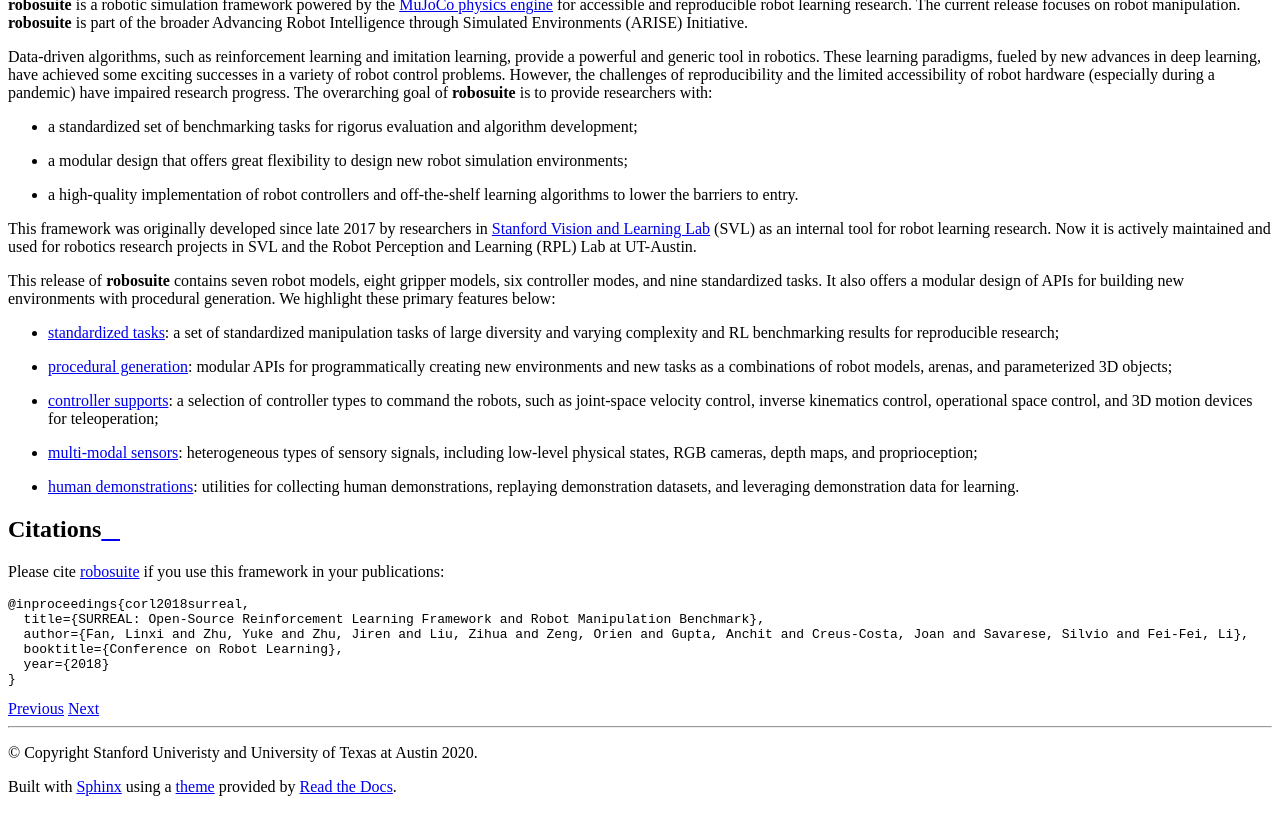
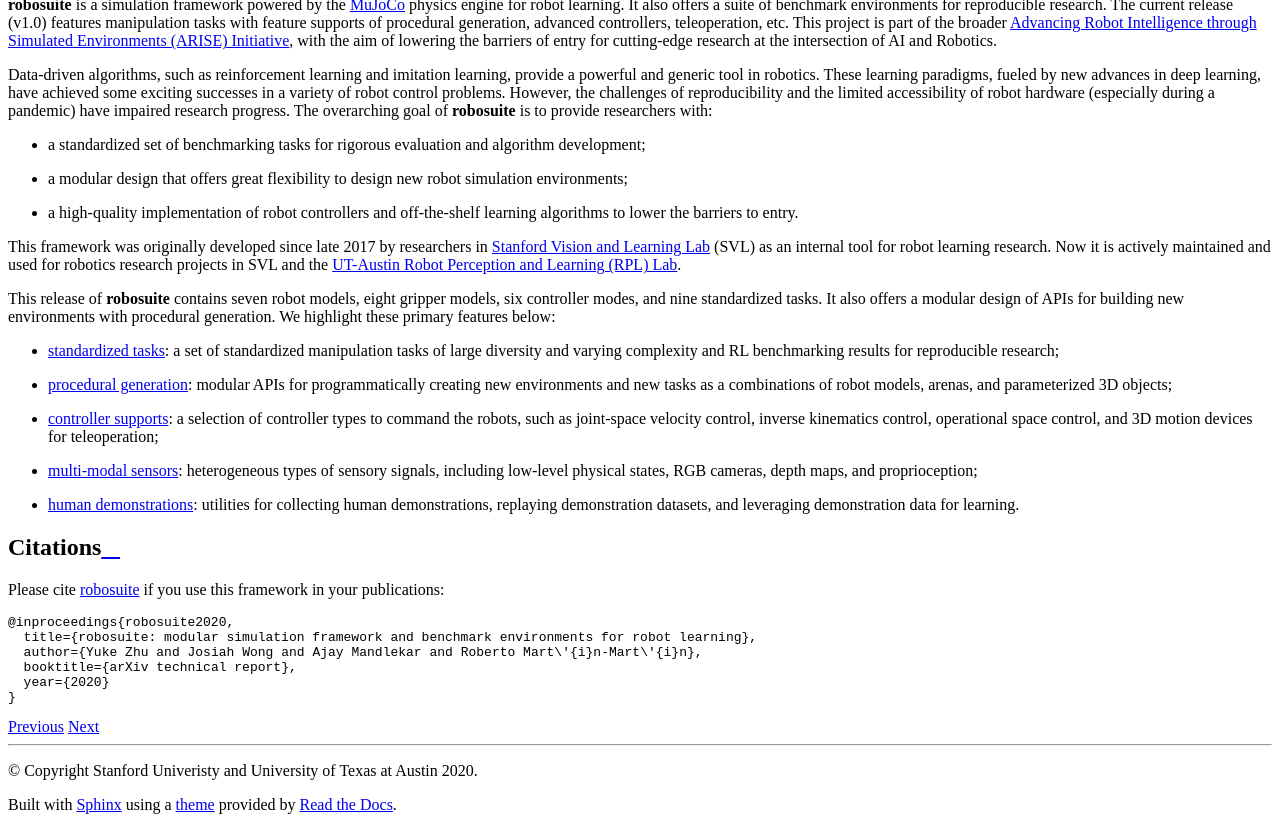
Before and after one commit to ARISE-Initiative/robosuite, a Sphinx documentation site: the page built from docs/overview.md, in a window 1280 px wide and 1400 px high, scrolled down 828 px. Shown: the part 578-1400 px from the top of the window. Built offline with Sphinx 7.4.7 and the Read the Docs theme 2.0.0, drawn with Linux system fonts in a browser that asks for light colours.

Commit message:
minor fixes in documentations

````diff
--- a/docs/overview.md
+++ b/docs/overview.md
@@ -2,15 +2,15 @@
 
 ![gallery of_environments](images/gallery.png)
 
-**robosuite** is a robotic simulation framework powered by the [MuJoCo physics engine](http://mujoco.org/) for accessible and reproducible robot learning research. The current release focuses on robot manipulation. **robosuite** is part of the broader Advancing Robot Intelligence through Simulated Environments (ARISE) Initiative.
+**robosuite** is a simulation framework powered by the [MuJoCo](http://mujoco.org/) physics engine for robot learning. It also offers a suite of benchmark environments for reproducible research. The current release (v1.0) features manipulation tasks with feature supports of procedural generation, advanced controllers, teleoperation, etc. This project is part of the broader [Advancing Robot Intelligence through Simulated Environments (ARISE) Initiative](https://github.com/ARISE-Initiative), with the aim of lowering the barriers of entry for cutting-edge research at the intersection of AI and Robotics.
 
 Data-driven algorithms, such as reinforcement learning and imitation learning, provide a powerful and generic tool in robotics. These learning paradigms, fueled by new advances in deep learning, have achieved some exciting successes in a variety of robot control problems. However, the challenges of reproducibility and the limited accessibility of robot hardware (especially during a pandemic) have impaired research progress. The overarching goal of **robosuite** is to provide researchers with:
 
-* a standardized set of benchmarking tasks for rigorus evaluation and algorithm development;
+* a standardized set of benchmarking tasks for rigorous evaluation and algorithm development;
 * a modular design that offers great flexibility to design new robot simulation environments;
 * a high-quality implementation of robot controllers and off-the-shelf learning algorithms to lower the barriers to entry.
 
-This framework was originally developed since late 2017 by researchers in [Stanford Vision and Learning Lab](http://svl.stanford.edu/) (SVL) as an internal tool for robot learning research. Now it is actively maintained and used for robotics research projects in SVL and the Robot Perception and Learning (RPL) Lab at UT-Austin.
+This framework was originally developed since late 2017 by researchers in [Stanford Vision and Learning Lab](http://svl.stanford.edu/) (SVL) as an internal tool for robot learning research. Now it is actively maintained and used for robotics research projects in SVL and the [UT-Austin Robot Perception and Learning (RPL) Lab](https://www.cs.utexas.edu/~yukez/).
 
 This release of **robosuite** contains seven robot models, eight gripper models, six controller modes, and nine standardized tasks. It also offers a modular design of APIs for building new environments with procedural generation. We highlight these primary features below:
 
@@ -22,12 +22,12 @@
 
 
 ## Citations
-Please cite [robosuite](http://surreal.stanford.edu) if you use this framework in your publications:
+Please cite [robosuite](https://robosuite.ai) if you use this framework in your publications:
 ```
-@inproceedings{corl2018surreal,
-  title={SURREAL: Open-Source Reinforcement Learning Framework and Robot Manipulation Benchmark},
-  author={Fan, Linxi and Zhu, Yuke and Zhu, Jiren and Liu, Zihua and Zeng, Orien and Gupta, Anchit and Creus-Costa, Joan and Savarese, Silvio and Fei-Fei, Li},
-  booktitle={Conference on Robot Learning},
-  year={2018}
+@inproceedings{robosuite2020,
+  title={robosuite: modular simulation framework and benchmark environments for robot learning},
+  author={Yuke Zhu and Josiah Wong and Ajay Mandlekar and Roberto Mart\'{i}n-Mart\'{i}n},
+  booktitle={arXiv technical report},
+  year={2020}
 }
 ```
--- a/docs/simulation/device.rst
+++ b/docs/simulation/device.rst
@@ -1,7 +1,7 @@
 Device
 ======
 
-Devices allow for direct real-time interfacing with the Mujoco simulation. The current support devices are
+Devices allow for direct real-time interfacing with the MuJoCo simulation. The current support devices are
 Keyboard and Spacemouse.
 
 Base Device
````
Also changed, not shown: docs/acknowledgement.md (+1 -0 lines), docs/modules/robots.md (+8 -8 lines), docs/modules/sensors.md (+1 -1 lines).
